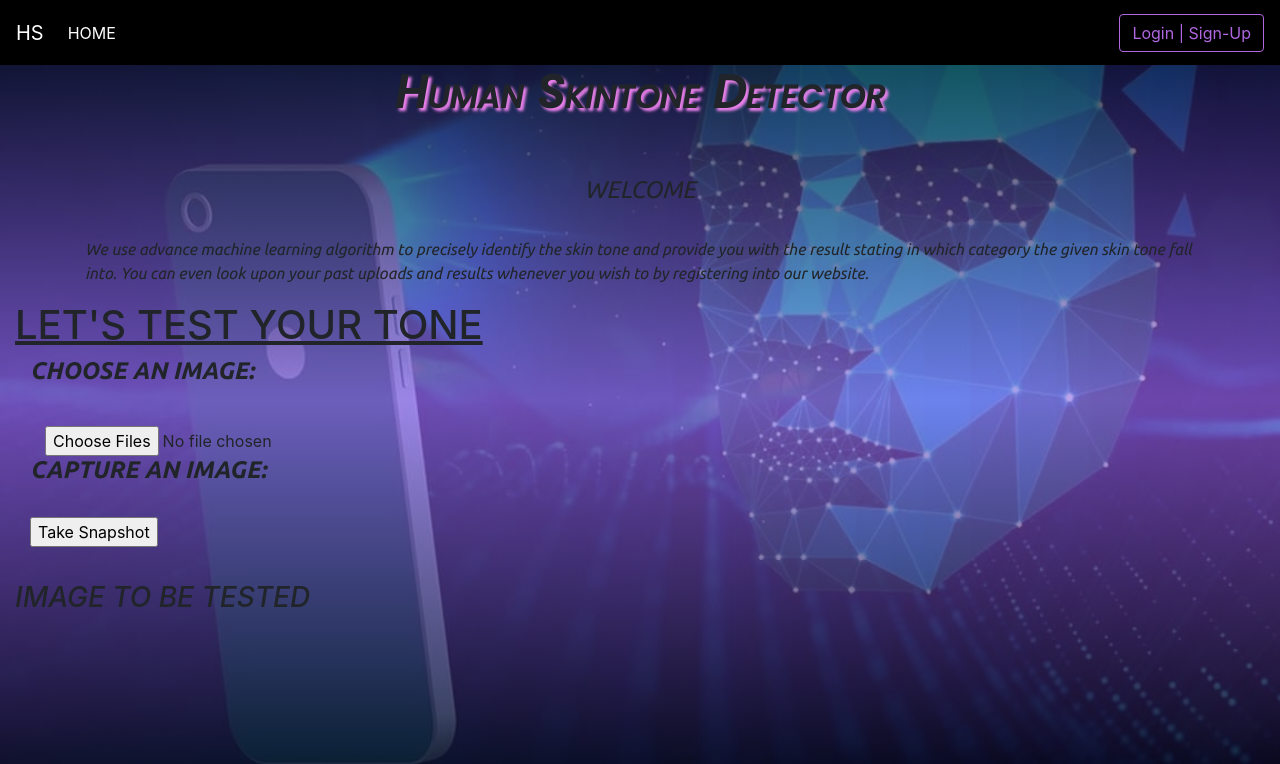
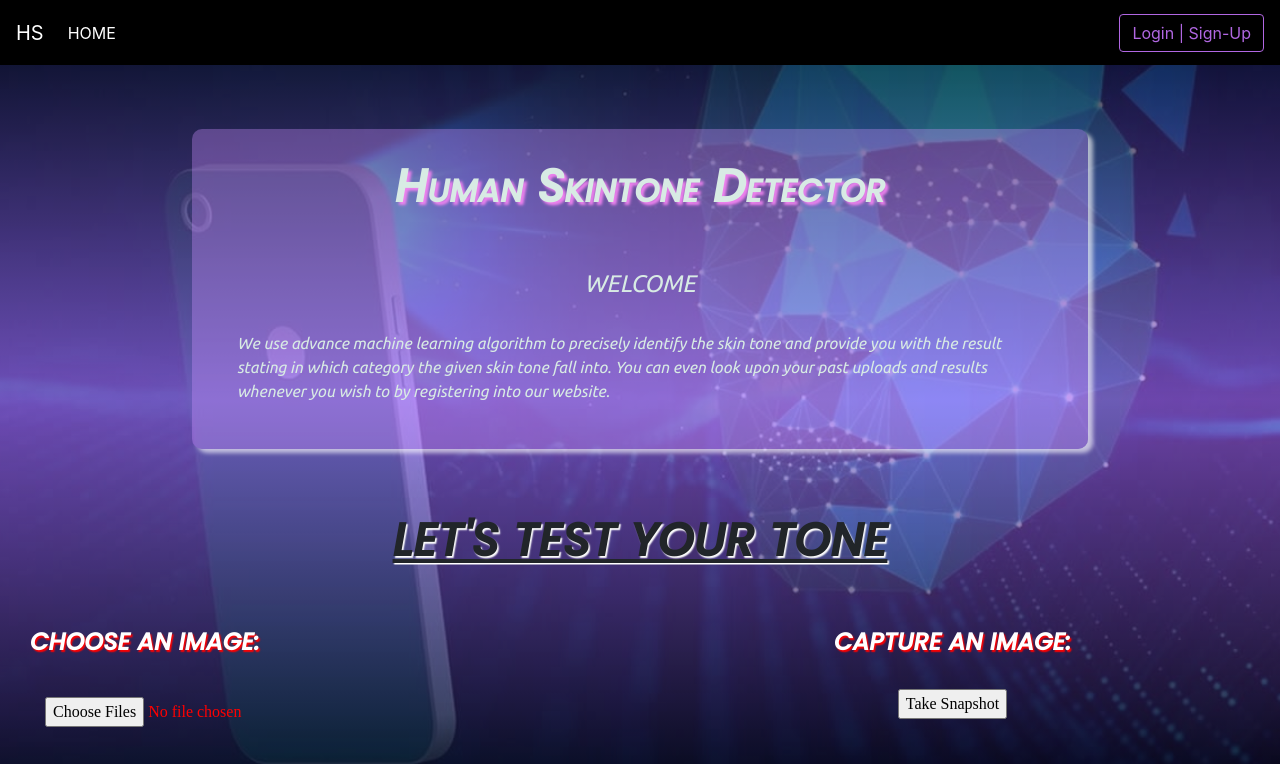
Before and after one commit to UTkarsh1811120/HumanSkinTone, a plain HTML site: page Frontend/index.html in a window 1280 px wide. Shown: the top 764 px of the page. Drawn offline with nearby package versions, Linux system fonts and the light colour scheme; a script that the page names is missing; files whose address does not match are found by name; a web font is replaced by a local one.

Commit message:
Update index.css

```diff
--- a/Frontend/index.css
+++ b/Frontend/index.css
@@ -1,4 +1,4 @@
-@import url('https://fonts.googleapis.com/css2?family=Poppins:ital,wght@0,400;1,500&family=Ubuntu:ital,wght@0,400;0,700;1,300;1,400;1,700&display=swap');
+@import url('https://fonts.googleapis.com/css2?family=Trirong&family=Poppins:ital,wght@0,400;1,500&family=Ubuntu:ital,wght@0,400;0,700;1,300;1,400;1,700&display=swap');
 
 :root{
     --primary-color: rgb(177, 103, 226);
@@ -9,6 +9,7 @@ body{
     background: linear-gradient(180deg, rgba(0, 0, 0, 0.73), rgba(177, 103, 226, 0.6059) 50.00%, rgba(0, 0, 0, 0.73) 100%), url(21b67105-eb2f-4b54-9f9f-53f0a1ef96d2.jpg) no-repeat fixed center;
     background-size: cover;
     height: 100vh;
+    width: 100%;
 }
 
 .btn{
@@ -22,18 +23,10 @@ body{
     color: rgb(0, 0, 0);
 }
 
-/* <<<<<<< patch-1 */
-
-/*
-body{
-    background-image: url("pictures/animation.gif"), url("pictures/background2.jpg"), url("pictures/background1.jpg");   -----> ADD ANY IMAGES FOR BACKFGROUND ACC TO NEED AS IN THIS EXAMPLE
-    background-repeat: no-repeat,no-repeat,repeat;    ----->THIS KNOW ANIMATION.GIF NOT REPEAT ,BACKGROUND2.JPG NOT REPEAT AND THIRD ONE IS REPEAT
-    background-color: brown;    SHOOWS THEIR BACKGROUND COLOR,RESIZE IMAGE ALSO
-
-} */
-=======
-.container{
-    margin: 8vh 15vw;
+#Header{
+    position: relative;
+    left: 15vw;
+    margin: 8vh 0;
     padding: 30px;
     color: #d8ebe4;
     width: 70vw;
@@ -56,12 +49,80 @@ body{
     font-family: 'Ubuntu', sans-serif;
     font-style: italic;
 }
-
-@media only screen and (max-width: 800px) {
-    .collapse {
-        background: linear-gradient(black, rgba(48, 48, 48, 0.753));
-        padding: 15px;
-        border-radius: 6px;
-    }
-  }
-/* >>>>>>> main */
+#results
+{
+    width: 350px;
+    height:350px;
+}
+#my_camera
+{
+    display: inline-block;
+}
+#accept
+{
+    font-family: "Trirong", serif;
+}
+#display
+{
+    text-align: center;
+    font-family: "Trirong", serif;
+    color: white;
+    margin-top: 40px;
+}
+#img
+{
+    float: left;
+    width: 50%;
+}
+#user
+{
+    text-align: center;
+    float: left;
+    width: 50%;
+    font-family: "Trirong", serif;
+}
+.btn-light
+{
+    margin-top: 8px;
+    text-align: center;
+}
+#heading
+{
+    font-variant: small-caps;
+    text-align: center;
+    text-shadow: 1.5px 1.5px 1.5px white;
+    font-family: 'Poppins', sans-serif;
+    font-style: italic;
+    font-weight: 700;
+    font-size: 46px;
+    margin-top: 60px;
+    margin-bottom: 60px;
+}
+#heading1
+{
+    font-variant: small-caps;
+    text-align: center;
+    color: white;
+    text-shadow: 1.5px 1.5px 1.5px red;
+    font-family: 'Poppins', sans-serif;
+    font-style: italic;
+    font-weight: 700;
+}
+#heading2
+{
+    font-variant: small-caps;
+    text-align: center;
+    color: white;
+    text-shadow: 1.5px 1.5px 1.5px red;
+    font-family: 'Poppins', sans-serif;
+    font-style: italic;
+    font-weight: 700;
+}
+#image
+{
+    color: red;
+}
+#btn
+{
+    margin-top: 20px;
+}
```
